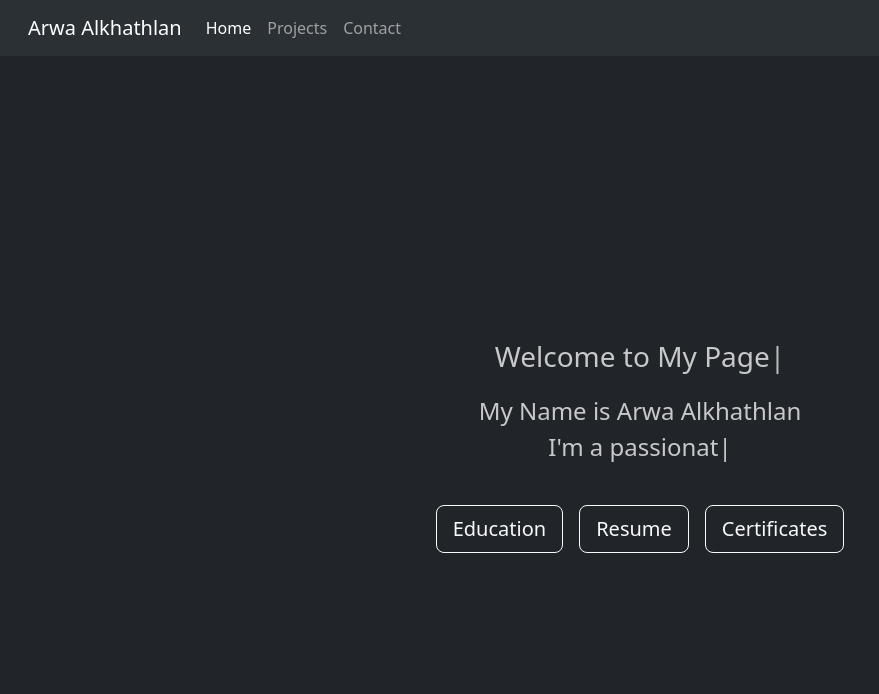
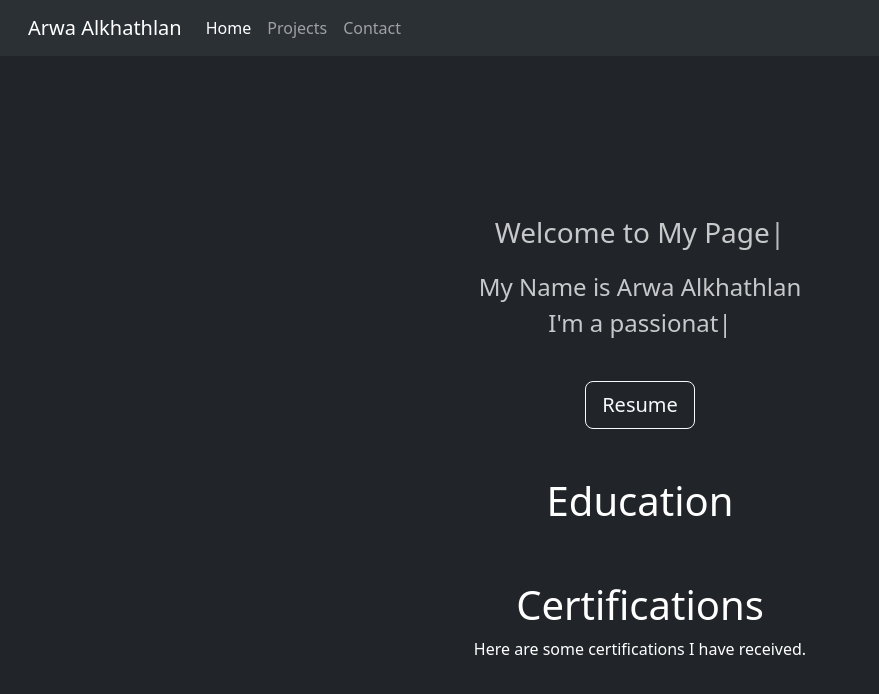
Before and after one commit to arwaalkhathlan/Portfolio, a React (Create React App) app: page / in a window 1280 px wide. Shown: the top 694 px of the page, without its empty margins (0-879 px from the left). Built offline with nearby package versions, Linux system fonts and the light colour scheme.

Commit message:
chore: Add resume button and components to Home page

```diff
--- a/src/components/common/Infobtns.js
+++ b/src/components/common/Infobtns.js
@@ -1,15 +1,23 @@
+
+import Resume from '../../assets/files/Resume.pdf';
+
+
 const Infobtn = () => {
+
+  const handleResumeClick = () => {
+    window.open(Resume, '_blank');
+  };
+
+
   return (
     <div class="p-3">
-      <button type="button" class="btn btn-outline-light btn-lg m-2">
-        Education
-      </button>
-      <button type="button" class="btn btn-outline-light btn-lg m-2">
+
+
+      <button type="button" class="btn btn-outline-light btn-lg m-2" onClick={handleResumeClick}>
         Resume
       </button>
-      <button type="button" class="btn btn-outline-light btn-lg m-2">
-        Certificates
-      </button>
+
+
     </div>
   );
 };
--- /dev/null
+++ b/src/components/layout/Certificates.js
@@ -0,0 +1,10 @@
+const Certifications = () => {
+  return (
+    <div class="p-4">
+      <h1>Certifications</h1>
+      <p>Here are some certifications I have received.</p>
+    </div>
+  );
+};
+
+export default Certifications;
--- /dev/null
+++ b/src/components/layout/Education.js
@@ -0,0 +1,9 @@
+const Education = () => {
+  return (
+    <div class="p-4">
+      <h1>Education</h1>
+    </div>
+  );
+};
+
+export default Education;
--- a/src/components/pages/Home.js
+++ b/src/components/pages/Home.js
@@ -5,11 +5,14 @@ import React from "react";
 import { ReactTyped } from "react-typed";
 
 import Infobtn from "../common/Infobtns";
+import Education from "../layout/Education";
+import Certifications from "../layout/Certificates";
 
 const Home = () => {
   return (
     <div className=" bg-dark text-white vh-100 d-flex justify-content-center align-items-center text-center">
       <div className="container">
+
         <div className="main-text justify-content-center align-items-center ">
           <p class=" fs-3 opacity-75 ">
             Welcome to{" "}
@@ -33,7 +36,9 @@ const Home = () => {
           </p>
         </div>
 
-        <Infobtn/>
+        <Infobtn />
+        <Education />
+        <Certifications />
       </div>
     </div>
   );
```
Also changed, not shown: 1 other file (tests, documents, lock files or other folders).
